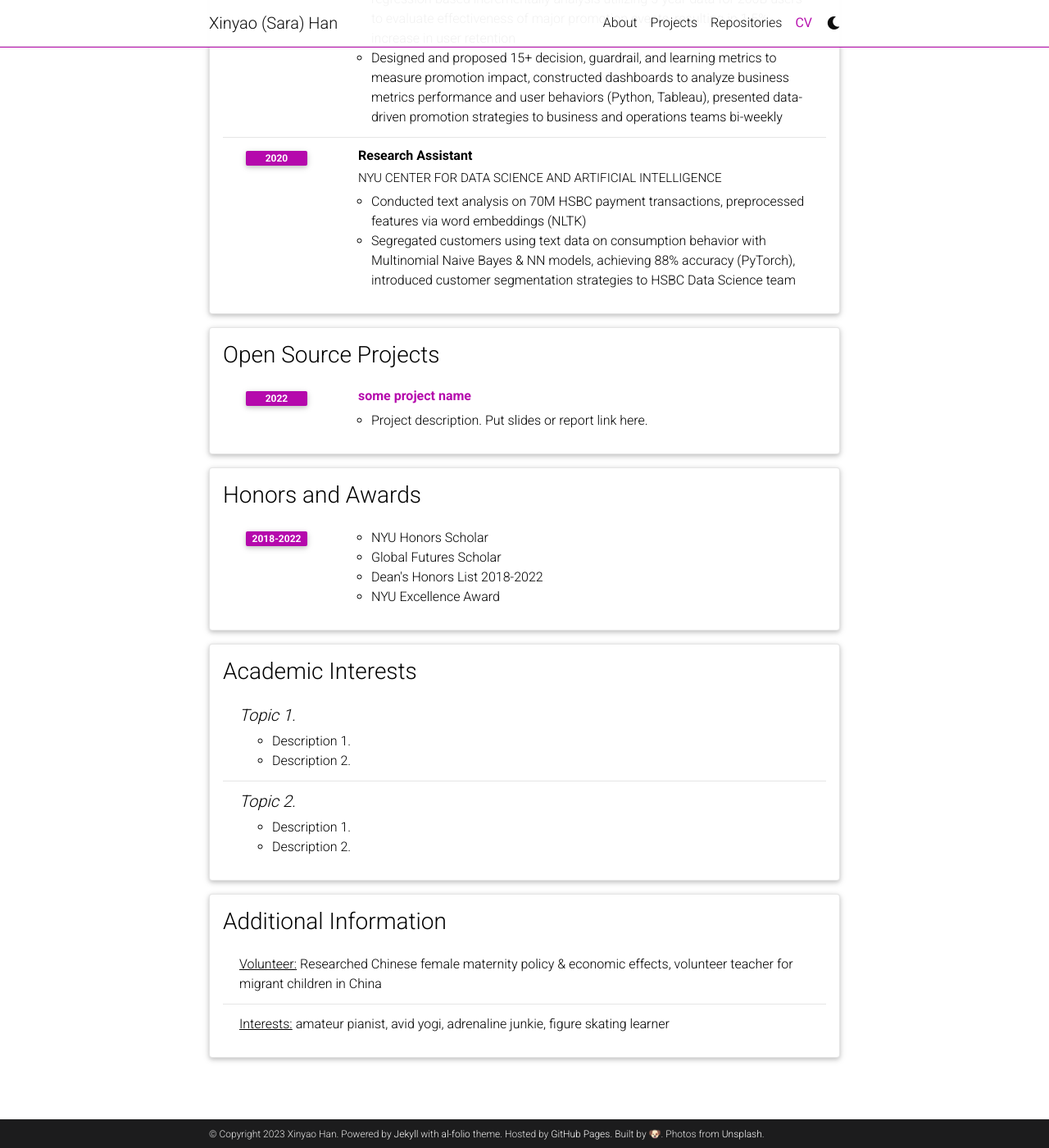
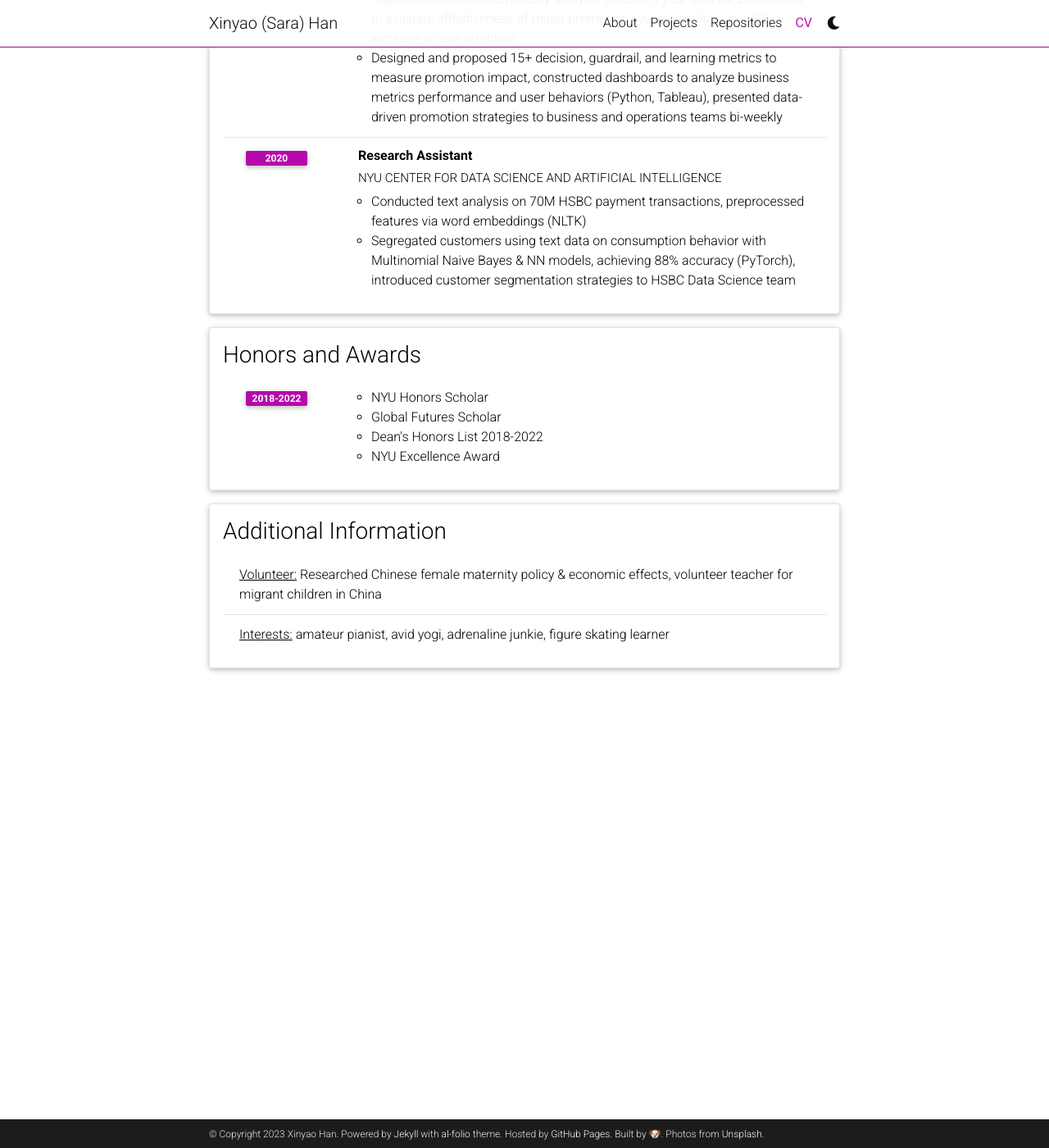
Before and after one commit to XinyaoHan/XinyaoHan.github.io, a Jekyll site: the page built from _pages/cv.md, in a window 1280 px wide and 1400 px high, scrolled down 1788 px. Shown: the whole window at 82% size. Built offline with Jekyll 4.4.1, drawn with Linux system fonts in a browser that asks for light colours; comment, search, counter and statistics services are not loaded; a style sheet for code colours, icons or effects is not loaded.

Commit message:
updated cv

```diff
--- a/_data/cv.yml
+++ b/_data/cv.yml
@@ -63,13 +63,6 @@
         - Conducted text analysis on 70M HSBC payment transactions, preprocessed features via word embeddings (NLTK)
         - Segregated customers using text data on consumption behavior with Multinomial Naive Bayes & NN models, achieving 88% accuracy (PyTorch), introduced customer segmentation strategies to HSBC Data Science team
 
-- title: Open Source Projects
-  type: time_table
-  contents:
-    - title: <a href="https://github.com/alshedivat/al-folio">some project name</a>
-      year: 2022
-      description: Project description. Put slides or report link here.
-
 - title: Honors and Awards
   type: time_table
   contents:
@@ -80,18 +73,6 @@
         - Dean's Honors List 2018-2022
         - NYU Excellence Award
 
-- title: Academic Interests
-  type: nested_list
-  contents:
-    - title: Topic 1.
-      items:
-        - Description 1.
-        - Description 2.
-    - title: Topic 2.
-      items:
-        - Description 1.
-        - Description 2.
-
 - title: Additional Information
   type: list
   contents:
```
